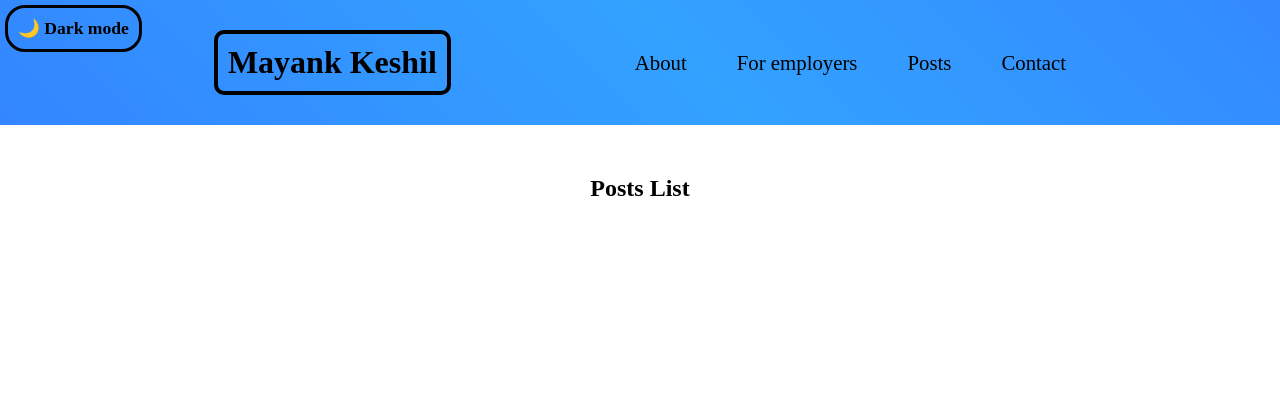
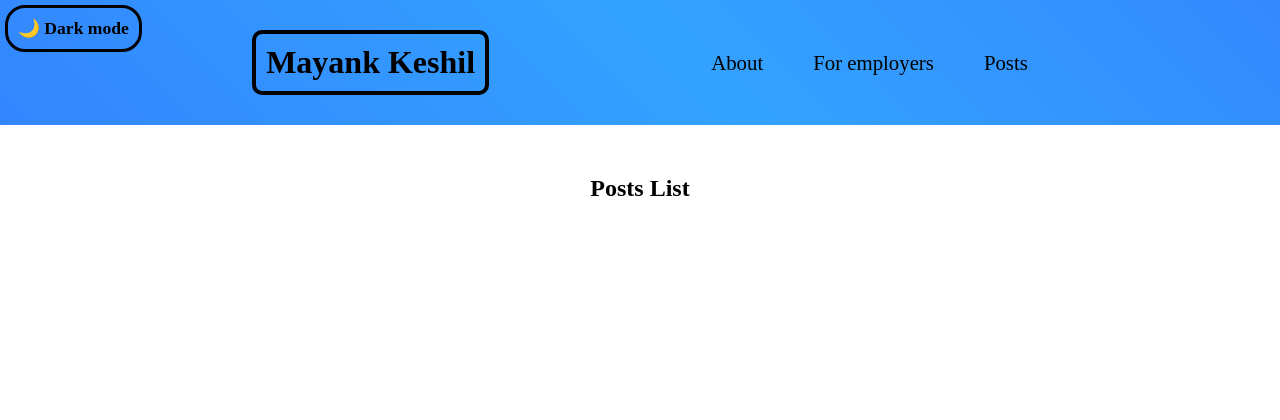
Before and after one commit to mayankkeshil/publicportfolio, a Django app: page /posts/ in a window 1280 px wide. Shown: the top 420 px of the page. Run offline with Django 4.2, Linux system fonts and the light colour scheme; data that the repository does not hold is empty; some web fonts are replaced.

Commit message:
Edited base.html

```diff
--- a/templates/base.html
+++ b/templates/base.html
@@ -19,13 +19,11 @@
           <li id="menu-item"><a href="{% url 'landing' %}#about">About</a></li>
           <li id="menu-item"><a href="{% url 'employers' %}">For employers</a></li>
           <li id="menu-item"><a href="{% url 'posts_list' %}">Posts</a></li>
-          <li id="menu-item"><a href="contact.html">Contact</a></li>
         </ul>
         <div id="menu-view" class="hide">
           <li id="menu-item"><a href="{% url 'landing' %}#about">About</a></li>
           <li id="menu-item"><a href="{% url 'employers'}">For employers</a></li>
           <li id="menu-item"><a href="{% url 'posts_list' %}">Posts</a></li>
-          <li id="menu-item"><a href="contact.html">Contact</a></li>
         </div>
       </nav>
     <div id="page-wrapper">
```
